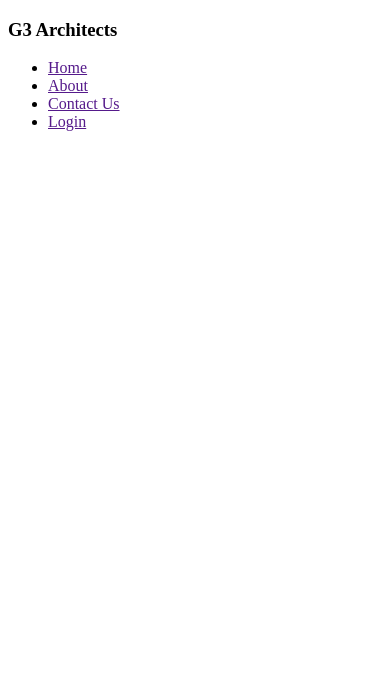
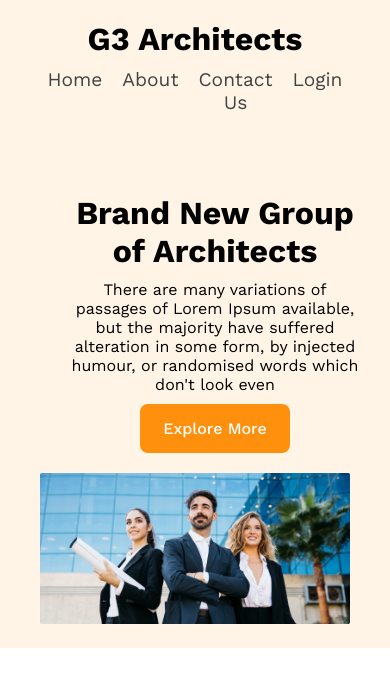
Before and after one commit to JIJahid/g3-architects-website, a plain HTML site: page index.html in a window 390 px wide. Drawn offline with nearby package versions, Linux system fonts and the light colour scheme.

Commit message:
header section added

```diff
--- a/index.html
+++ b/index.html
@@ -4,6 +4,7 @@
     <meta charset="UTF-8">
     <meta name="viewport" content="width=device-width, initial-scale=1.0">
     <title>G3 Architects Website</title>
+    <link rel="stylesheet" href="style.css">
 </head>
 <body>
     <header>
@@ -16,6 +17,14 @@
                 <li><a href="">Login</a></li>
             </ul>
         </nav>
+        <div class="header-container">
+                <div class="header-content">
+                    <h1>Brand New Group of Architects</h1>
+                    <p>There are many variations of passages of Lorem Ipsum available, but the majority have suffered alteration in some form, by injected humour, or randomised words which don't look even</p>
+                    <button class="btn-primary">Explore More</button>
+                </div>
+                <img src="./images/banner.png" alt="">
+        </div>
     </header>
 </body>
 </html>
--- a/style.css
+++ b/style.css
@@ -4,12 +4,108 @@
 
 *{
     font-family: 'Work Sans', sans-serif;
+    margin: 0;
+    padding: 0;
+}
+.btn-primary{
+    padding: 15px;
+    width: 150px;
+    font-weight: 500;
+    color: white;
+    font-size:1rem;
+    border-radius: 8px;
+    background: #FF900E;
+    border: none;
 }
 
+
+header{
+    background: rgba(255, 144, 14, 0.10);
+    padding: 20px 240px;
+}
+
+
 nav{
-    background: red;
+    display: flex;
+    justify-content: space-between;
+}
+.head-title{
+    font-size: 2rem;
+}
+nav > ul{
     display: flex;
 }
-.head-title{
-    font-size: 5rem;
+nav li{
+    margin: 10px;
+    list-style: none;
 }
+nav li a{
+    color: #424242;
+    font-size: 1.2rem;
+    text-decoration: none;
+}
+
+.header-container{
+    width: 100%;
+    height: auto;
+    padding-top: 50px;
+    justify-content: center;
+    text-align: center;
+    align-items: center;
+}
+.header-content{
+    width: 800px;
+    margin: 0 auto;
+    text-align: center;
+    padding: 20px;
+}
+.header-content h1{
+    font-size: 4rem;
+    padding: 0px 110px ;
+}
+.header-content p{
+    font-size: 1rem;
+    padding: 10px;
+}
+.header-container img{
+    width: 100%;
+}
+
+
+@media screen and (max-width:576px) {
+    header{
+        background: rgba(255, 144, 14, 0.10);
+        padding: 20px 40px;
+    }
+    nav{
+        text-align: center;
+        align-items: center;
+        flex-direction: column;
+    }
+    .header-content{
+        width: 100%;
+    }
+    .header-content h1{
+        font-size: 2rem;
+        padding: 0px ;
+    }
+}
+
+@media screen and (min-width:576px) and (max-width:1220px) {
+    header{
+        background: rgba(255, 144, 14, 0.10);
+        padding: 20px 40px;
+    }
+    nav{
+        text-align: center;
+        align-items: center;
+        flex-direction: column;
+    }
+    .header-content{
+        width: 100%;
+    }
+    .header-content h1{
+        font-size: 2rem;
+        padding: 0px ;
+    }
+}
```
